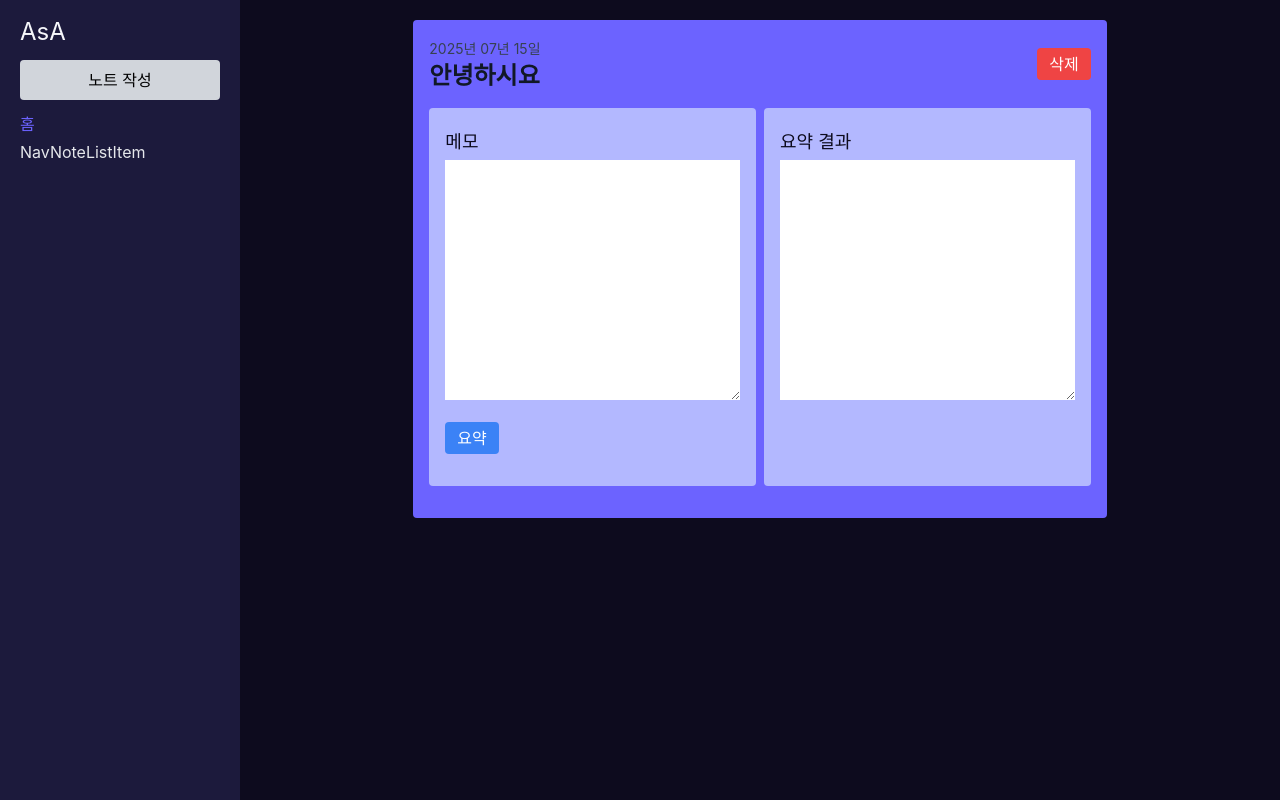
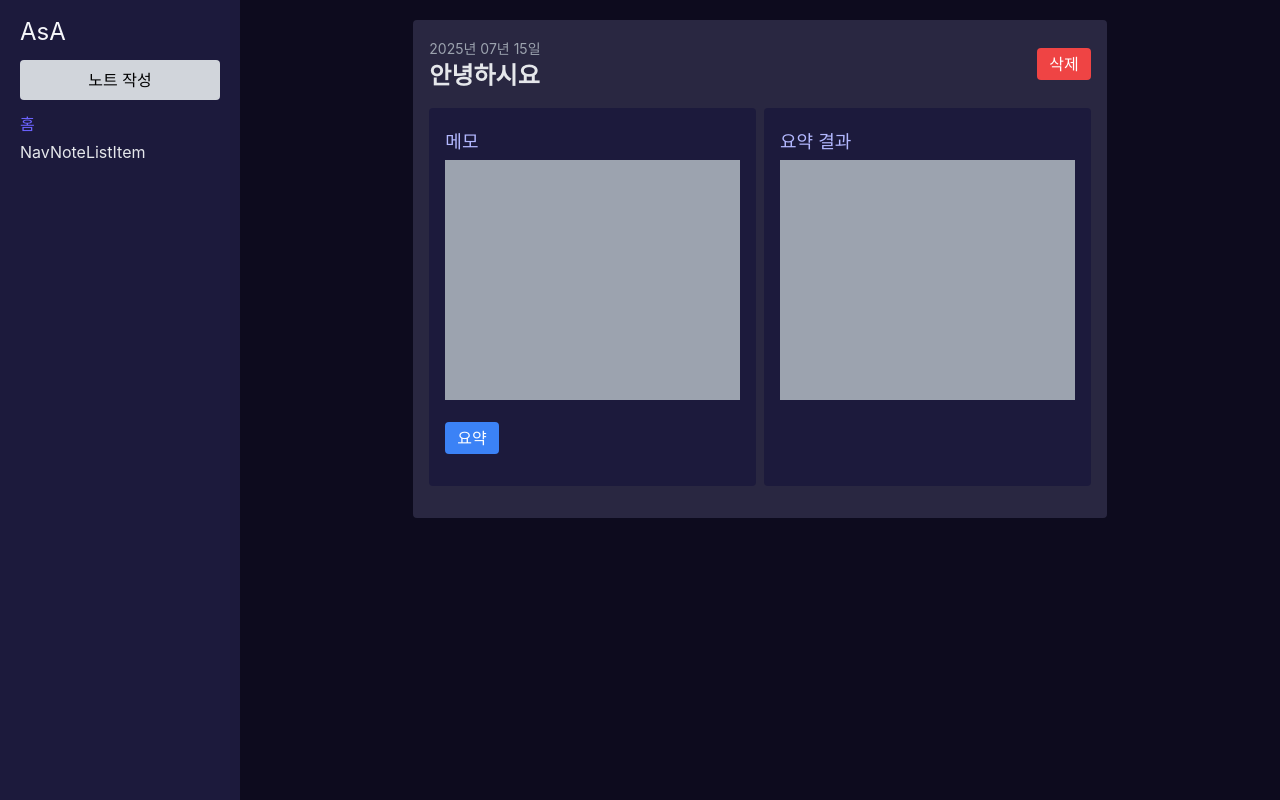
Before and after one commit to sum529-create/auto-summary-ai, a React (Vite) app: page /notes/1 in a window 1280 px wide. Built offline with nearby package versions, Linux system fonts and the light colour scheme.

Commit message:
feat: 새로운 테마 색상 적용 #2

```diff
--- a/src/components/NoteTextArea.jsx
+++ b/src/components/NoteTextArea.jsx
@@ -2,9 +2,9 @@ import React from 'react'
 
 const NoteTextArea = ({title, isReadOnly, children}) => {
   return (
-    <div className="bg-sumi-starlight p-4 rounded flex-1">
-      <h4 className='text-lg my-1 text-sumi-dark'>{title}</h4>
-      <textarea className="w-full p-4 min-h-60" name="" id="" readOnly={isReadOnly}></textarea>
+    <div className="bg-sumi-night p-4 rounded flex-1">
+      <h4 className='text-lg my-1 text-sumi-starlight'>{title}</h4>
+      <textarea className="w-full p-4 min-h-60 bg-gray-400 resize-none outline-none foucs:(ring-2 ring-blue-500)" name="" id="" readOnly={isReadOnly}></textarea>
       {children}
     </div>
   )
--- a/src/components/routes/NoteDetail.jsx
+++ b/src/components/routes/NoteDetail.jsx
@@ -8,8 +8,8 @@ const NoteDetail = () => {
     <NoteArea>
       <FlexRow>
         <div>
-          <span className="text-gray-700 text-sm">2025년 07년 15일</span>
-          <h3 className="text-gray-900 text-2xl font-bold">안녕하시요</h3>
+          <span className="text-gray-400 text-sm">2025년 07년 15일</span>
+          <h3 className="text-gray-200 text-2xl font-bold">안녕하시요</h3>
         </div>
         <button className="bg-danger text-white rounded py-1 px-3">삭제</button>
       </FlexRow>
--- a/src/components/section/NavSection.jsx
+++ b/src/components/section/NavSection.jsx
@@ -4,7 +4,7 @@ const NavSection = () => {
   return (
     <div className="min-w-60 py-4 px-5 bg-sumi-night">
       <h2 className="text-2xl text-sumi-moon">AsA</h2>
-      <button className="bg-gray-300 py-2 px-1 w-full rounded my-3">노트 작성</button>
+      <button className="bg-gray-300 py-2 px-1 w-full hover:bg-gray-400 rounded my-3">노트 작성</button>
       <NoteList/>
     </div>
   );
--- a/src/components/ui/NoteArea.jsx
+++ b/src/components/ui/NoteArea.jsx
@@ -2,7 +2,7 @@ import React from 'react'
 
 const NoteArea = ({children}) => {
   return (
-    <div className="p-4 bg-sumi-nebula md:w-2/3 mx-4 md:mx-auto my-5 rounded">
+    <div className="p-4 bg-sumi-deepspace md:w-2/3 mx-4 md:mx-auto my-5 rounded">
       {children}
     </div>
   )
```
